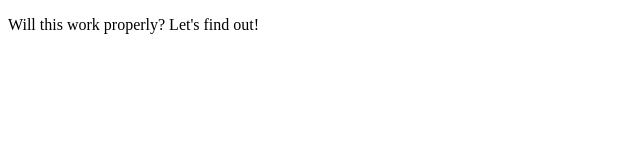
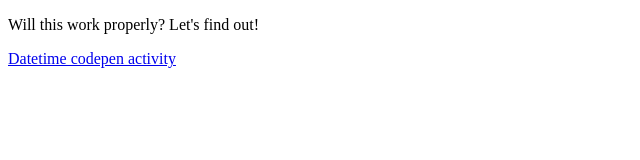
Before and after one commit to MasonW419/wdd230, a plain HTML site: page index.html in a window 1280 px wide. Shown: the whole page, without its empty margins (0-640 px from the left). Drawn offline with Linux system fonts and the light colour scheme.

Commit message:
Added link to date time activity

```diff
--- a/index.html
+++ b/index.html
@@ -8,5 +8,6 @@
 </head>
 <body>
     <p>Will this work properly? Let's find out!</p>
+    <a href="https://codepen.io/masonw419/pen/dyjOrNo">Datetime codepen activity</a>
 </body>
 </html>
```
